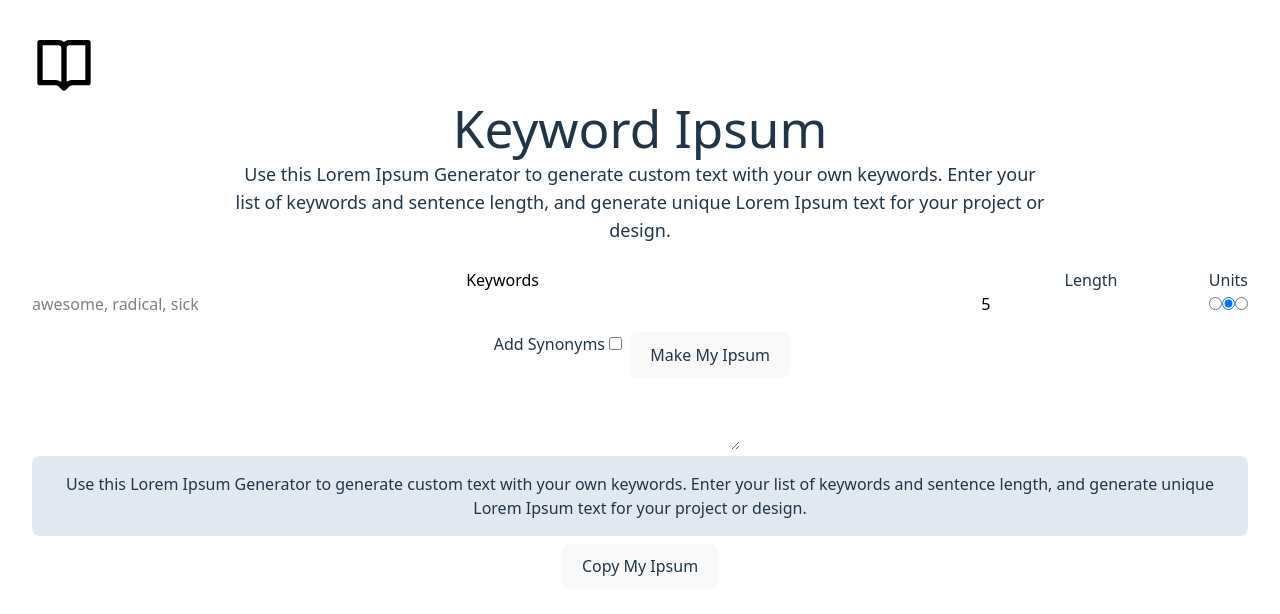
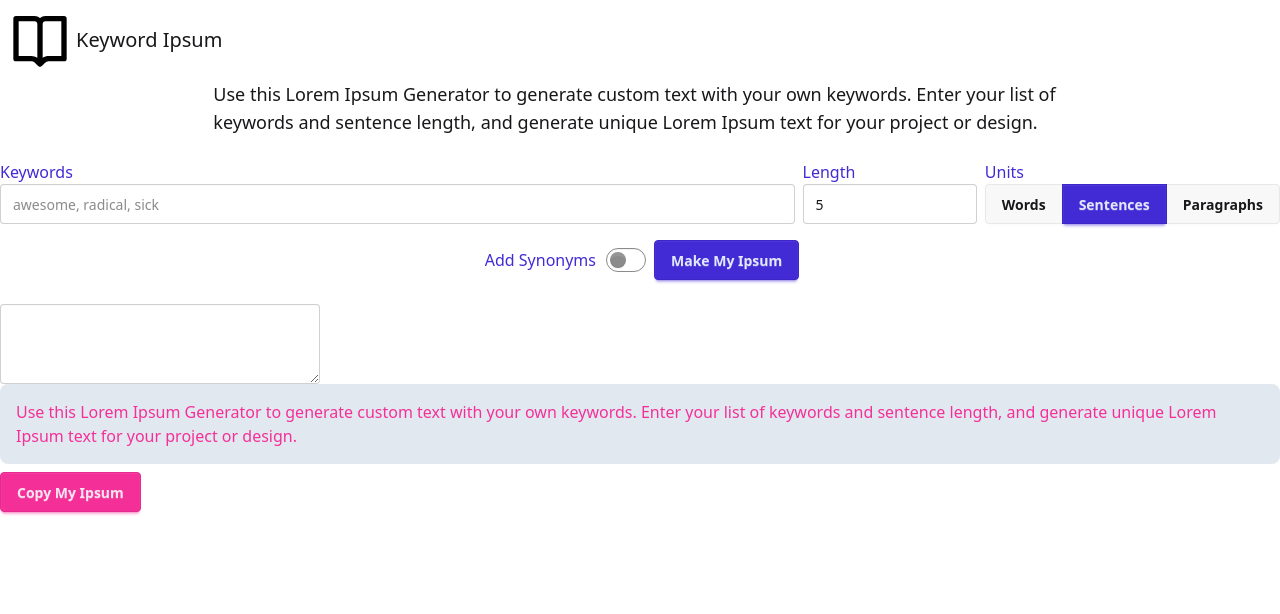
Before and after one commit to devjusty/keyword-ipsum, a React (Vite) app in the folder keyword-ipsum/: page / in a window 1280 px wide. Shown: the top 614 px of the page. Built offline with nearby package versions, Linux system fonts and the light colour scheme.

Commit message:
Refactor styles and update Tailwind CSS configuration with DaisyUI integration

```diff
--- a/keyword-ipsum/package.json
+++ b/keyword-ipsum/package.json
@@ -11,7 +11,6 @@
   },
   "dependencies": {
     "csstype": "^3.1.3",
-    "daisyui": "^5.0.9",
     "prettier": "^3.5.3",
     "react": "^19.0.0",
     "react-dom": "^19.0.0",
@@ -20,10 +19,12 @@
   "devDependencies": {
     "@eslint/js": "^9.23.0",
     "@tailwindcss/postcss": "^4.0.17",
+    "@tailwindcss/vite": "^4.0.17",
     "@types/react": "^19.0.12",
     "@types/react-dom": "^19.0.4",
     "@vitejs/plugin-react": "^4.3.4",
     "autoprefixer": "^10.4.21",
+    "daisyui": "^5.0.9",
     "eslint": "^9.23.0",
     "eslint-plugin-react": "^7.37.4",
     "eslint-plugin-react-hooks": "^5.2.0",
--- a/keyword-ipsum/src/App.css
+++ b/keyword-ipsum/src/App.css
@@ -1,38 +1,2 @@
-#root {
-  max-width: 1280px;
-  margin: 0 auto;
-  padding: 2rem;
-  text-align: center;
-}
-
-.logo {
-  height: 6em;
-  padding: 1.5em;
-  will-change: filter;
-  transition: filter 300ms;
-}
-.logo:hover {
-  filter: drop-shadow(0 0 2em #646cffaa);
-}
-.logo.react:hover {
-  filter: drop-shadow(0 0 2em #61dafbaa);
-}
-
-@keyframes logo-spin {
-  from {
-    transform: rotate(0deg);
-  }
-  to {
-    transform: rotate(360deg);
-  }
-}
-
-@media (prefers-reduced-motion: no-preference) {
-  a:nth-of-type(2) .logo {
-    animation: logo-spin infinite 20s linear;
-  }
-}
-
-.card {
-  padding: 2em;
-}
+@import "tailwindcss";
+@plugin "daisyui";
--- a/keyword-ipsum/src/components/Generator.jsx
+++ b/keyword-ipsum/src/components/Generator.jsx
@@ -20,21 +20,15 @@ const Generator = () => {
       setIpsumText("");
     } else {
       setError("");
-      setIpsumText(
-        generateIpsum(keywords.split(/[,\s]+/), parseInt(length), unit)
-      );
+      setIpsumText(generateIpsum(keywords.split(/[,\s]+/), parseInt(length), unit));
     }
   };
 
   return (
     <div>
-      <form
-        className="form py-4 mx-auto"
-        onSubmit={handleSubmit}
-      >
+      <form className="form py-4 mx-auto" onSubmit={handleSubmit}>
         <div className="flex flex-row align-items justify-center py-2 gap-2">
-
-          <div className="form-control w-full text-black">
+          <div className="form-control w-full">
             <label className="label" htmlFor="keywords">
               <span className="label-text text-primary">Keywords</span>
             </label>
@@ -58,7 +52,7 @@ const Generator = () => {
               min={1}
               value={length}
               onChange={(e) => setLength(e.target.value)}
-              className="input input-bordered w-full max-w-none text-black"
+              className="input input-bordered w-full max-w-none"
             />
           </div>
 
@@ -102,7 +96,7 @@ const Generator = () => {
           <div className="form-control">
             <label className="label cursor-pointer py-2">
               <span className="label-text text-primary px-1">Add Synonyms</span>
-              <input type="checkbox" className="toggle"  />
+              <input type="checkbox" className="toggle" />
             </label>
           </div>
 
@@ -114,17 +108,18 @@ const Generator = () => {
         </div>
       </form>
       <div className="form-control w-full">
-        <textarea
-          className="textarea textarea-bordered text-black"
-          placeholder={ipsumText}
-        ></textarea>
+        <textarea className="textarea textarea-bordered text-black" placeholder={ipsumText}></textarea>
       </div>
 
       <div className="w-full min-h-min rounded-lg text-secondary bg-slate-200 p-4">
-        {ipsumText ? ipsumText :          <p>Use this Lorem Ipsum Generator to generate custom text with your own
-          keywords. Enter your list of keywords and sentence length, and
-          generate unique Lorem Ipsum text for your project or design.</p>}
-
+        {ipsumText ? (
+          ipsumText
+        ) : (
+          <p>
+            Use this Lorem Ipsum Generator to generate custom text with your own keywords. Enter your list of keywords
+            and sentence length, and generate unique Lorem Ipsum text for your project or design.
+          </p>
+        )}
       </div>
 
       <button className="btn btn-secondary my-2">Copy My Ipsum</button>
--- a/keyword-ipsum/src/index.css
+++ b/keyword-ipsum/src/index.css
@@ -1,71 +1,2 @@
 @import "tailwindcss";
-
-:root {
-  font-family: Jost, system-ui, Avenir, Helvetica, Arial, sans-serif;
-  line-height: 1.5;
-  font-weight: 400;
-
-  color-scheme: light dark;
-  color: rgba(255, 255, 255, 0.87);
-  background-color: #242424;
-
-  font-synthesis: none;
-  text-rendering: optimizeLegibility;
-  -webkit-font-smoothing: antialiased;
-  -moz-osx-font-smoothing: grayscale;
-  -webkit-text-size-adjust: 100%;
-}
-
-a {
-  font-weight: 500;
-  color: #646cff;
-  text-decoration: inherit;
-}
-a:hover {
-  color: #535bf2;
-}
-
-/* body {
-  margin: 0;
-  display: flex;
-  place-items: center;
-  min-width: 320px;
-  min-height: 100vh;
-} */
-
-h1 {
-  font-size: 3.2em;
-  line-height: 1.1;
-}
-
-button {
-  border-radius: 8px;
-  border: 1px solid transparent;
-  padding: 0.6em 1.2em;
-  font-size: 1em;
-  font-weight: 500;
-  font-family: inherit;
-  background-color: #1a1a1a;
-  cursor: pointer;
-  transition: border-color 0.25s;
-}
-button:hover {
-  border-color: #646cff;
-}
-button:focus,
-button:focus-visible {
-  outline: 4px auto -webkit-focus-ring-color;
-}
-
-@media (prefers-color-scheme: light) {
-  :root {
-    color: #213547;
-    background-color: #ffffff;
-  }
-  a:hover {
-    color: #747bff;
-  }
-  button {
-    background-color: #f9f9f9;
-  }
-}
+@plugin "daisyui";
--- a/keyword-ipsum/tailwind.config.js
+++ b/keyword-ipsum/tailwind.config.js
@@ -1,11 +1,8 @@
-/** @type {import('tailwindcss').Config} */
-/* eslint-env node */
 export default {
   content: ["./index.html", "./src/**/*.{js,ts,jsx,tsx}"],
   theme: {
     extend: {},
   },
-  plugins: [require("daisyui")],
   daisyui: {
     themes: ["emerald"],
   },
--- a/keyword-ipsum/vite.config.js
+++ b/keyword-ipsum/vite.config.js
@@ -1,4 +1,5 @@
 import { defineConfig } from 'vite'
+import tailwindcss from "@tailwindcss/vite";
 import react from '@vitejs/plugin-react'
 import Unfonts from "unplugin-fonts/vite";
 
@@ -6,6 +7,7 @@ import Unfonts from "unplugin-fonts/vite";
 export default defineConfig({
   plugins: [
     react(),
+    tailwindcss(),
     Unfonts({
       // Google Fonts API V2
       google: {
```
Also changed, not shown: keyword-ipsum/src/App.jsx (+4 -9 lines), 1 other file (tests, documents, lock files or other folders).
